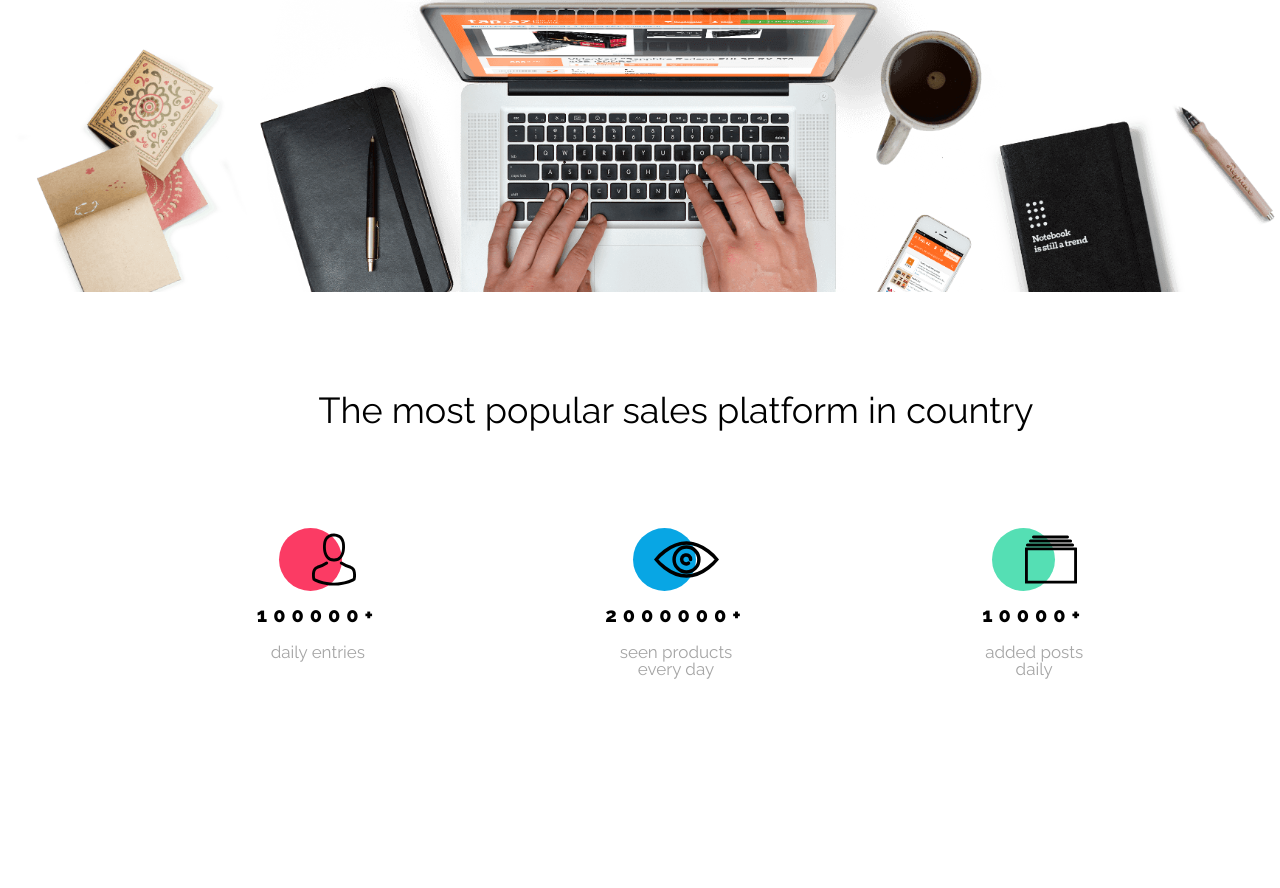
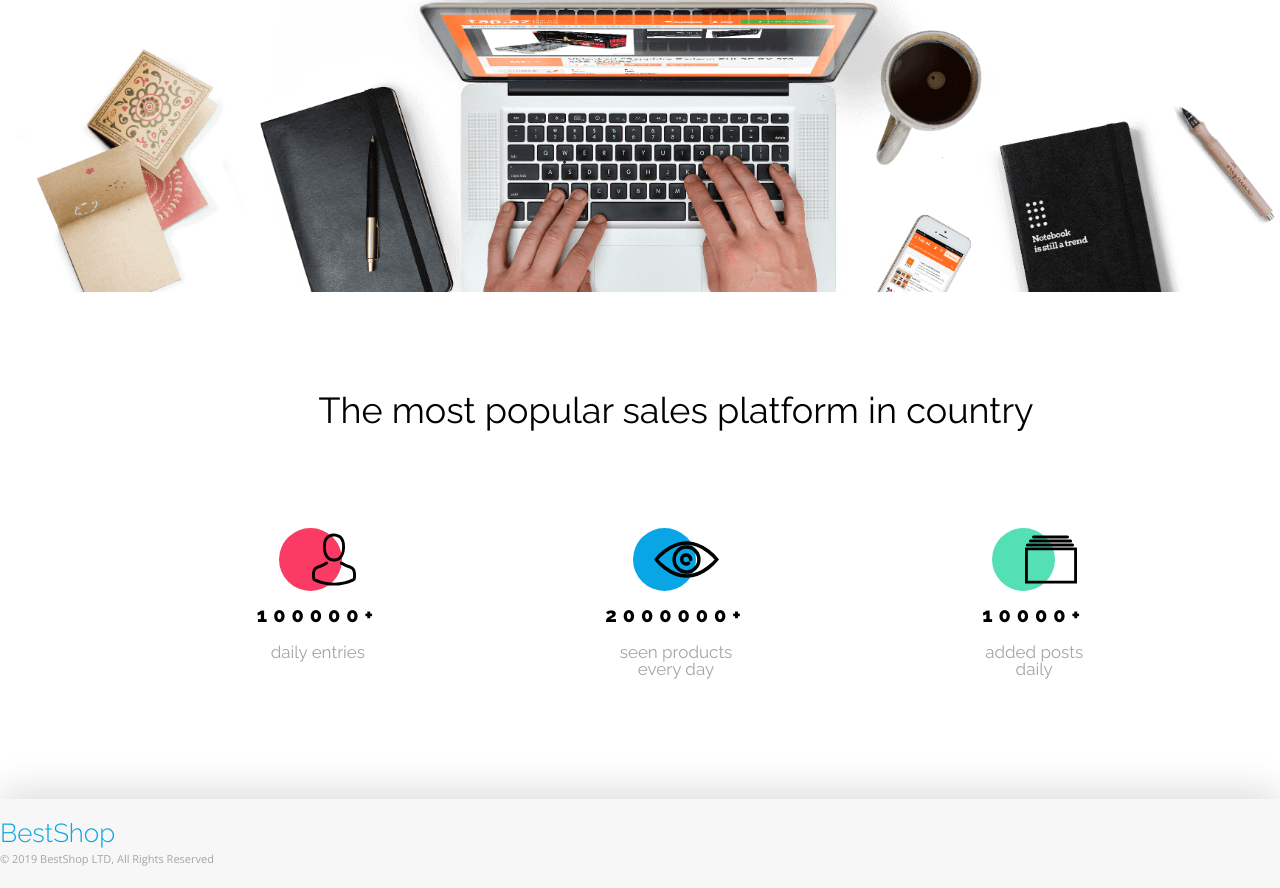
Before and after one commit to tomasz-zadara/BestShop, a plain HTML site: page index.html in a window 1280 px wide. Shown: the part 475-1363 px from the top of the page. Before the commit the page ends 1274 px from the top, so only its background shows below. Drawn offline with nearby package versions, Linux system fonts and the light colour scheme.

Commit message:
Adding Footer

```diff
--- a/css/style.css
+++ b/css/style.css
@@ -257,3 +257,65 @@ a {
     z-index: 2;
     margin-left: -30px;
 }
+
+.main-footer {
+    background-color: var(--color-light-grey);
+    box-shadow: 0px -5px 40px #00000029;
+    opacity: 1;
+    height: 89px;
+    width: 100%;
+}
+
+.footer-content {
+    display: flex;
+    flex-direction: row;
+    justify-content: space-between;
+    align-items: center;
+}
+
+.footer-logo {
+    display: flex;
+    flex-direction: column;
+    justify-content: center;
+    align-items: left;
+    margin-top: 20.48px;
+    margin-bottom: 17px;
+}
+
+.footer-company-name {
+    text-align: left;
+    font-family: var(--font-Raleway);
+    font-size: 26px;
+    font-weight: 300;
+    letter-spacing: 0px;
+    color: var(--color-primary);
+    opacity: 1;
+    margin-bottom: 6.52px;
+}
+
+.footer-rights {
+    text-align: left;
+    font-family: var(--font-Open-Sans);
+    font-size: 11px;
+    font-weight: 400;
+    letter-spacing: 0px;
+    color: var(--color-grey);
+    opacity: 1;
+    margin-bottom: 6.52px;
+}
+
+.social-media {
+    display: flex;
+    justify-content: center;
+    align-items: flex-end;
+    margin-top: 35px;
+    margin-bottom: 30px;
+}
+
+.social-media-link:first-child{
+    margin-right: 10px;
+}
+
+.social-media-link:last-child{
+    margin-left: 10px;
+}
--- a/index.html
+++ b/index.html
@@ -95,5 +95,25 @@
     </div>
 </section>
 
+<footer class="main-footer">
+    <div class="container">
+        <div class="footer-content">
+            <div class="footer-logo">
+                <h5 class="footer-company-name">BestShop</h5>
+                <p class="footer-rights">© 2019 BestShop LTD, All Rights Reserved</p>
+            </div>
+            <div class="social-media">
+                <a href="#" class="social-media-link">
+                    <img class="social-media-icon" alt="Twitter" src="images/Twitter.svg" width="auto" height="auto">
+                </a>
+                <br>
+                <a href="#" class="social-media-link">
+                    <img class="social-media-icon" alt="Facebook" src="images/Facebook.svg" width="auto" height="auto">
+                </a>
+            </div>
+        </div>
+    </div>
+</footer>
+
 </body>
 </html>
```
